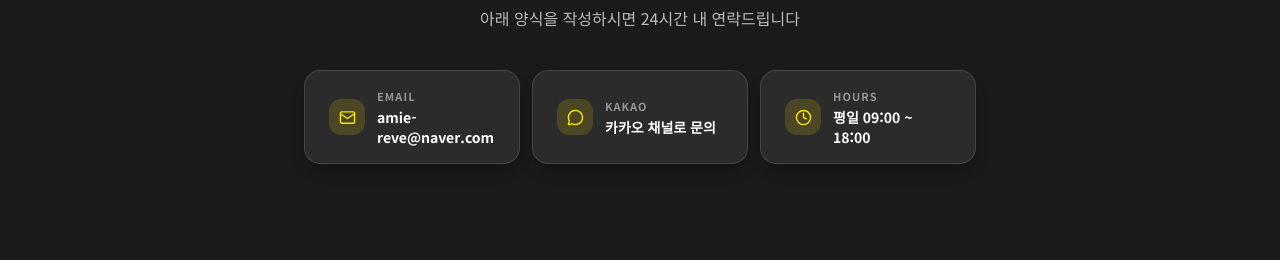
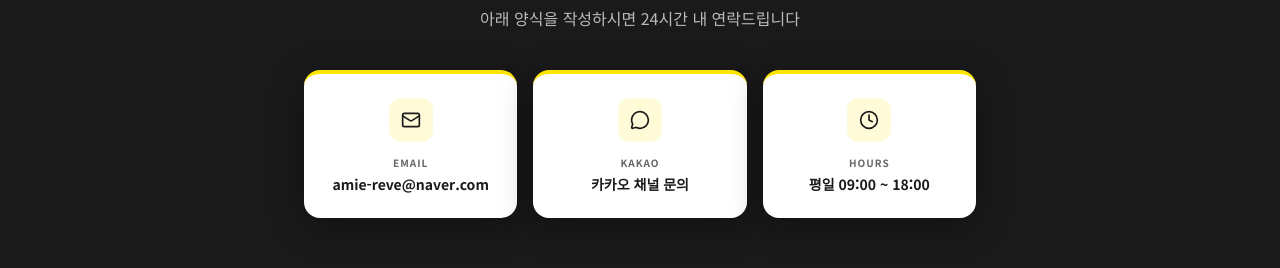
Before and after one commit to hyunlightwinho-cloud/amiereve, a Next.js app: page /contact in a window 1280 px wide. Shown: the part 160-428 px from the top of the page. Built offline with nearby package versions, Linux system fonts and the light colour scheme; no server answers; a web font is replaced by a local one.

Commit message:
contact: redesign info cards as solid white rectangular boxes with yellow top border and shadow

```diff
--- a/src/app/contact/page.tsx
+++ b/src/app/contact/page.tsx
@@ -19,32 +19,32 @@ export default function ContactPage() {
             아래 양식을 작성하시면 24시간 내 연락드립니다
           </p>
 
-          <div className="grid grid-cols-1 sm:grid-cols-3 gap-3 w-full max-w-2xl mx-auto">
-            <div className="flex items-center gap-3 bg-white/8 border border-white/12 rounded-2xl px-6 py-4 shadow-lg shadow-black/20 backdrop-blur-sm">
-              <div className="w-9 h-9 rounded-xl bg-brand-yellow/15 flex items-center justify-center shrink-0">
-                <Mail size={17} className="text-brand-yellow" />
+          <div className="grid grid-cols-1 sm:grid-cols-3 gap-4 w-full max-w-2xl mx-auto">
+            <div className="flex flex-col items-center gap-3 bg-white rounded-2xl px-6 py-6 shadow-[0_8px_32px_rgba(0,0,0,0.35)] border-t-4 border-brand-yellow">
+              <div className="w-11 h-11 rounded-xl bg-brand-yellow/15 flex items-center justify-center">
+                <Mail size={20} className="text-brand-dark" />
               </div>
-              <div className="text-left">
-                <p className="text-white/50 text-[11px] font-semibold tracking-widest uppercase mb-0.5">Email</p>
-                <p className="text-white text-sm font-semibold">amie-reve@naver.com</p>
+              <div className="text-center">
+                <p className="text-brand-gray text-[10px] font-bold tracking-widest uppercase mb-1">Email</p>
+                <p className="text-brand-dark text-sm font-bold leading-snug">amie-reve@naver.com</p>
               </div>
             </div>
-            <div className="flex items-center gap-3 bg-white/8 border border-white/12 rounded-2xl px-6 py-4 shadow-lg shadow-black/20 backdrop-blur-sm">
-              <div className="w-9 h-9 rounded-xl bg-brand-yellow/15 flex items-center justify-center shrink-0">
-                <MessageCircle size={17} className="text-brand-yellow" />
+            <div className="flex flex-col items-center gap-3 bg-white rounded-2xl px-6 py-6 shadow-[0_8px_32px_rgba(0,0,0,0.35)] border-t-4 border-brand-yellow">
+              <div className="w-11 h-11 rounded-xl bg-brand-yellow/15 flex items-center justify-center">
+                <MessageCircle size={20} className="text-brand-dark" />
               </div>
-              <div className="text-left">
-                <p className="text-white/50 text-[11px] font-semibold tracking-widest uppercase mb-0.5">Kakao</p>
-                <p className="text-white text-sm font-semibold">카카오 채널로 문의</p>
+              <div className="text-center">
+                <p className="text-brand-gray text-[10px] font-bold tracking-widest uppercase mb-1">Kakao</p>
+                <p className="text-brand-dark text-sm font-bold leading-snug">카카오 채널 문의</p>
               </div>
             </div>
-            <div className="flex items-center gap-3 bg-white/8 border border-white/12 rounded-2xl px-6 py-4 shadow-lg shadow-black/20 backdrop-blur-sm">
-              <div className="w-9 h-9 rounded-xl bg-brand-yellow/15 flex items-center justify-center shrink-0">
-                <Clock size={17} className="text-brand-yellow" />
+            <div className="flex flex-col items-center gap-3 bg-white rounded-2xl px-6 py-6 shadow-[0_8px_32px_rgba(0,0,0,0.35)] border-t-4 border-brand-yellow">
+              <div className="w-11 h-11 rounded-xl bg-brand-yellow/15 flex items-center justify-center">
+                <Clock size={20} className="text-brand-dark" />
               </div>
-              <div className="text-left">
-                <p className="text-white/50 text-[11px] font-semibold tracking-widest uppercase mb-0.5">Hours</p>
-                <p className="text-white text-sm font-semibold">평일 09:00 ~ 18:00</p>
+              <div className="text-center">
+                <p className="text-brand-gray text-[10px] font-bold tracking-widest uppercase mb-1">Hours</p>
+                <p className="text-brand-dark text-sm font-bold leading-snug">평일 09:00 ~ 18:00</p>
               </div>
             </div>
           </div>
```
